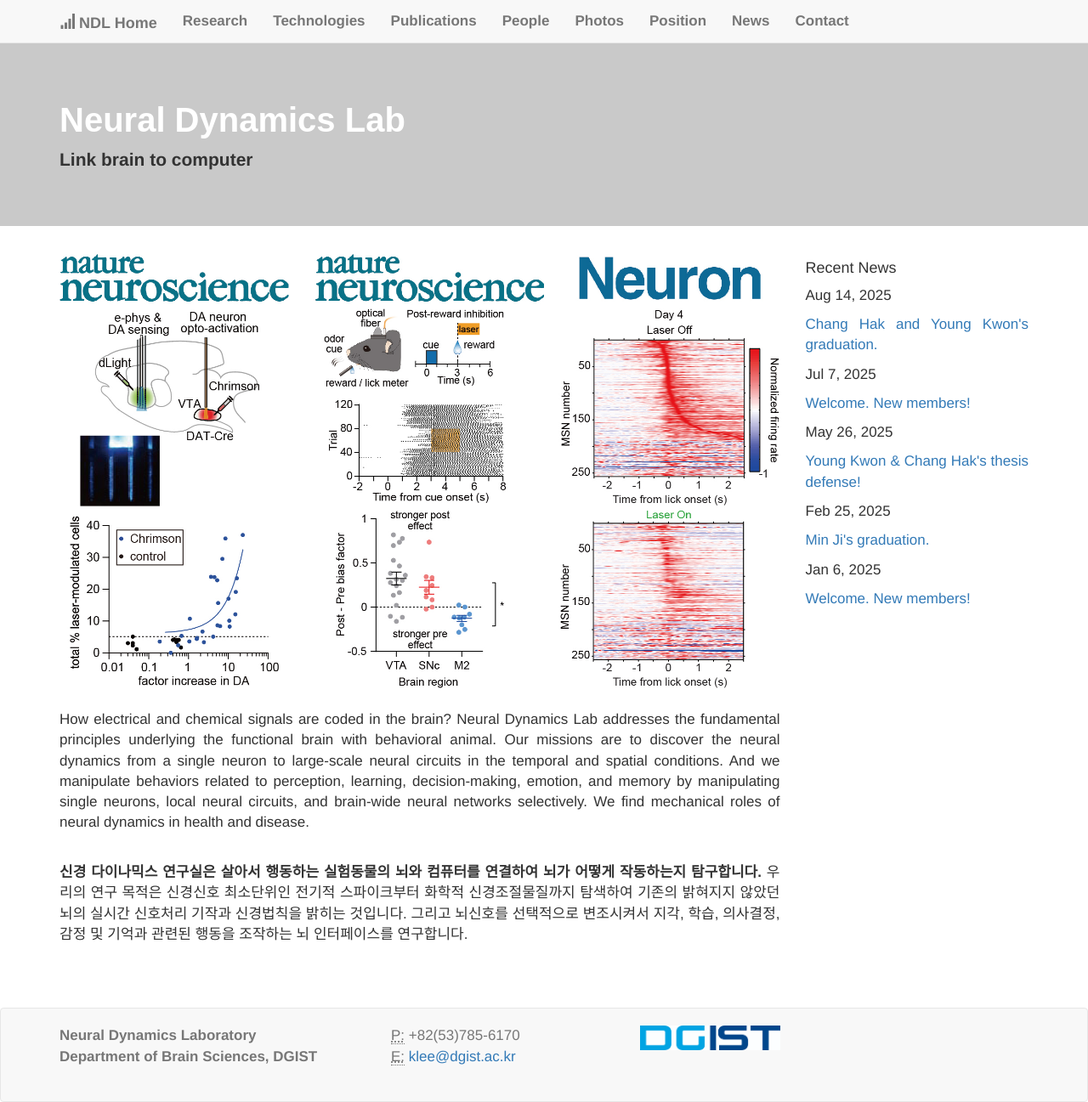
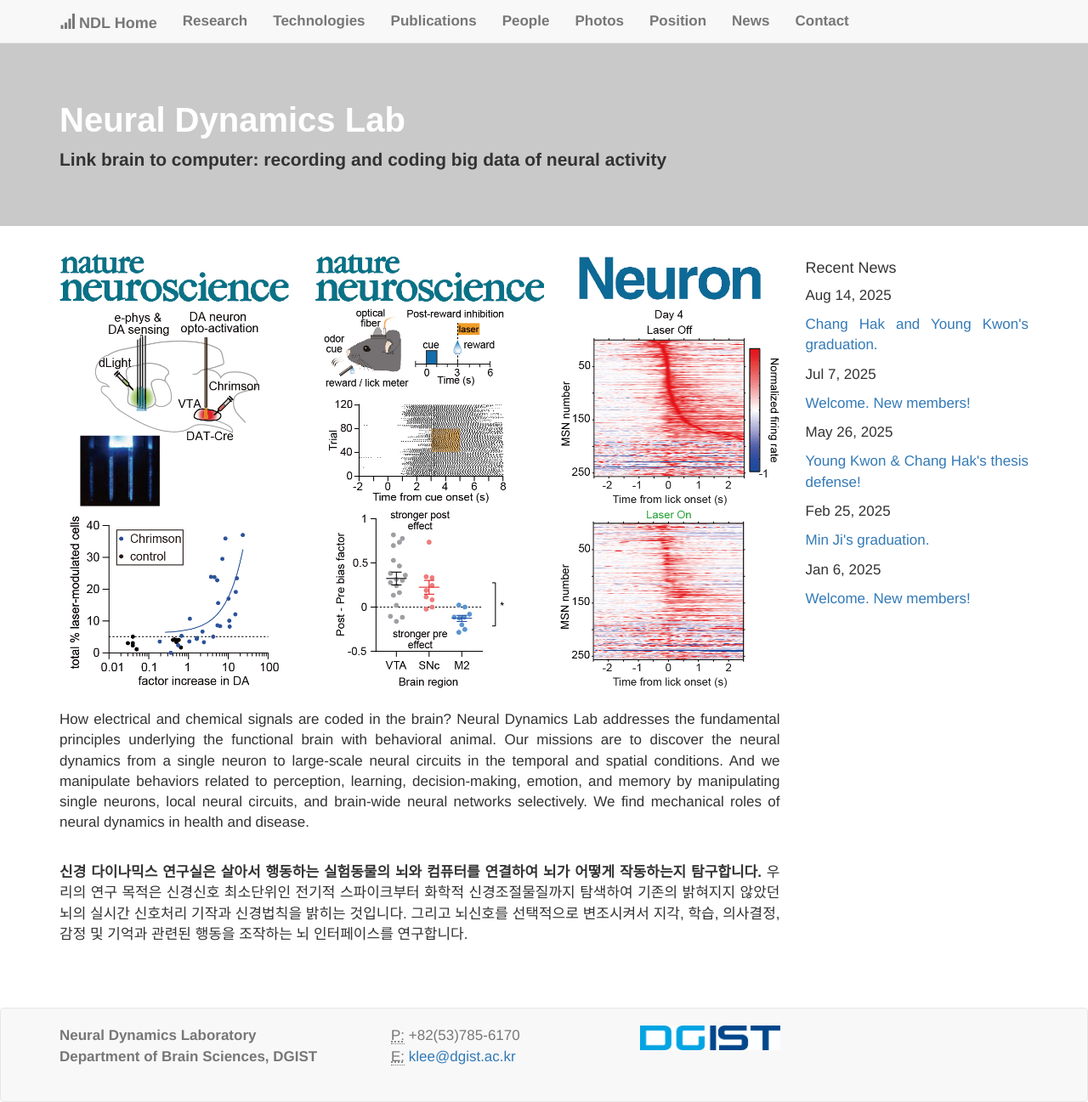
Before and after one commit to kleelab/kleelab.github.io, a Jekyll site: the page built from index.html, in a window 1280 px wide. Shown: the whole page at 85% size. Built offline with Jekyll 4.4.1, drawn with Linux system fonts in a browser that asks for light colours; nearby versions of some CDN libraries; a style sheet for code colours, icons or effects is not loaded.

Commit message:
Update home.html

```diff
--- a/_layouts/home.html
+++ b/_layouts/home.html
@@ -4,7 +4,7 @@ layout: default
 <div class="jumbotron">
   <div class="container">
     <h1><b>Neural Dynamics Lab</b></h1>
-    <p><b>Link brain to computer</b></p>
+    <p><b>Link brain to computer: recording and coding big data of neural activity</b></p>
   </div>
 </div>
 
```
